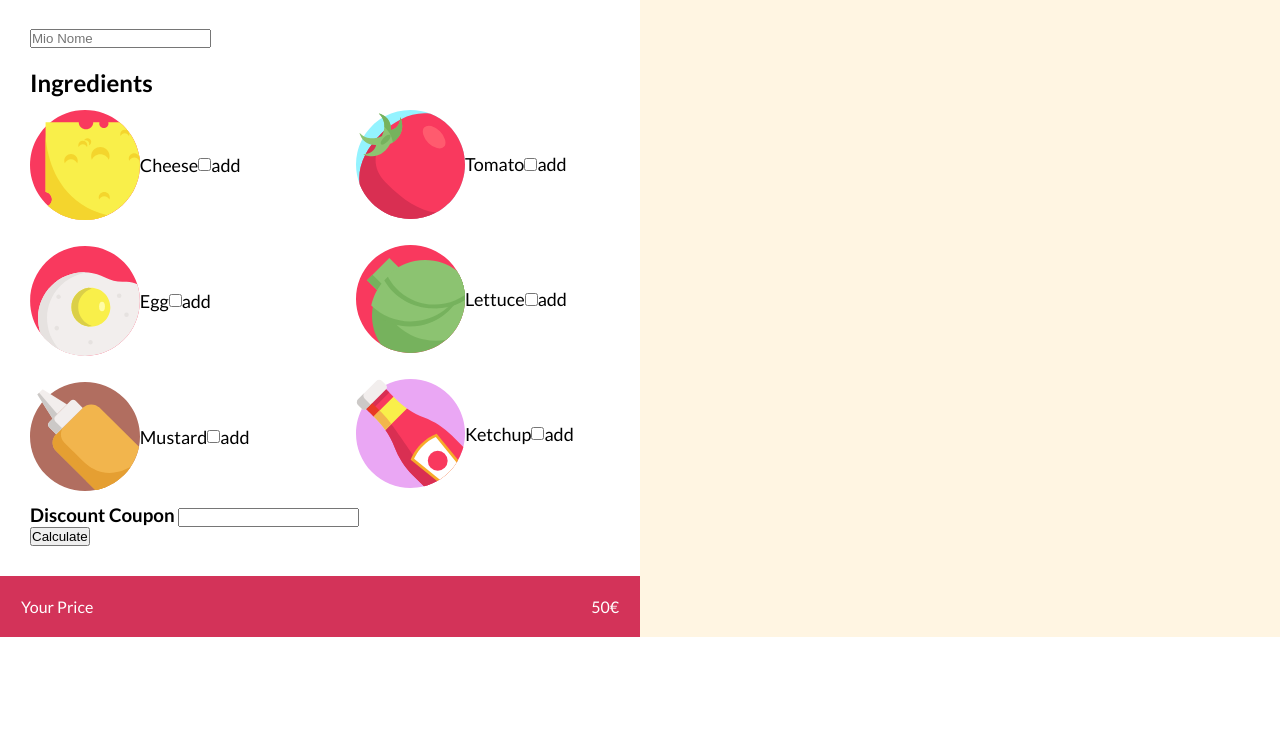
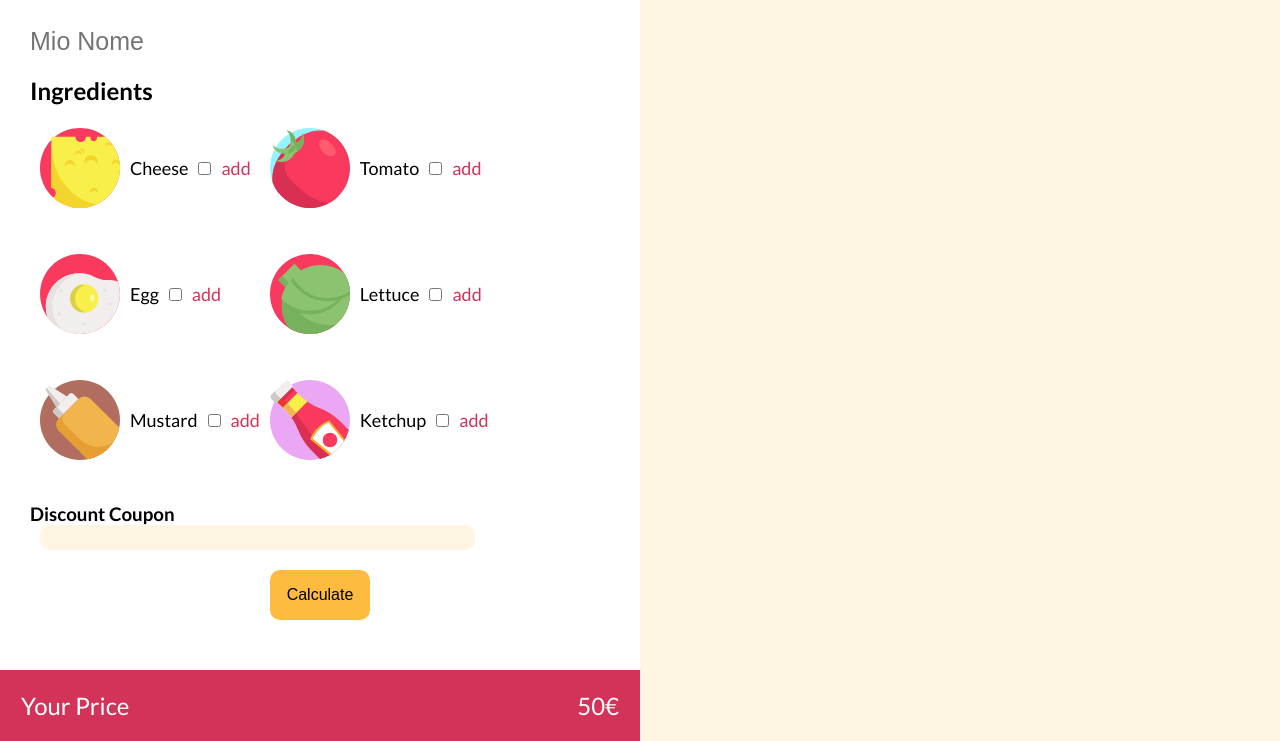
Before and after one commit to daniele-lai/js-burger, a plain HTML site: page index.html in a window 1280 px wide. Shown: the part 102-843 px from the top of the page. Before the commit the page ends 800 px from the top, so only its background shows below. Drawn offline with Linux system fonts and the light colour scheme.

Commit message:
Aggiunte modifiche css al main e footer

```diff
--- a/css/style.css
+++ b/css/style.css
@@ -27,6 +27,12 @@ main {
   padding: 30px;
 }
 
+#burger_name {
+  width: 80%;
+  border: none;
+  font-size: 25px;
+}
+
 .wrap_ingredients {
   display: flex;
   justify-content: space-between;
@@ -44,14 +50,48 @@ main {
   padding: 13px 0;
 }
 
+.li_ingredients img {
+  padding: 10px;
+  height: 100px;
+}
+
 .label_ingredients {
   display: flex;
   align-items: center;
 }
 
+.burger_stuff {
+  margin-left: 10px;
+
+}
+
+.add {
+  margin-left: 10px;
+  color: #D33359;
+}
+
+#discount {
+  width: 75%;
+  border-radius: 10px;
+  border: none;
+  background-color: #FFF5E2;
+  height: 25px;
+  margin-left: 10px;
+}
+
+.btn_calculate {
+  display: flex;
+  justify-content: center;
+  margin: 20px 0;
+}
 
 #calculate {
-  display: block;
+  border-radius: 10px;
+  border: none;
+  height: 50px;
+  width: 100px;
+  background-color: #FDBB40;
+  font-size: 16px;
 }
 
 .title_coupon {
@@ -64,4 +104,5 @@ footer {
   display: flex;
   justify-content: space-between;
   padding: 21px;
+  font-size: 24px;
 }
--- a/index.html
+++ b/index.html
@@ -19,7 +19,7 @@
       <main>
         <input class="mg20px" id="burger_name" type="text" placeholder="Mio Nome">
         <h2>Ingredients</h2>
-        <div class="wrap_ingredients">
+        <div class="wrap_ingredients mg20px">
           <div class="left">
             <ul class="list_burger">
               <li class="li_ingredients">
@@ -67,7 +67,9 @@
         </div>
         <h3 class="title_coupon">Discount Coupon</h3>
         <input id="discount" type="text">
-        <button id="calculate" type="button" name="button">Calculate</button>
+        <div class="btn_calculate">
+          <button id="calculate" type="button" name="button">Calculate</button>
+        </div>
       </main>
 
       <footer>
```
